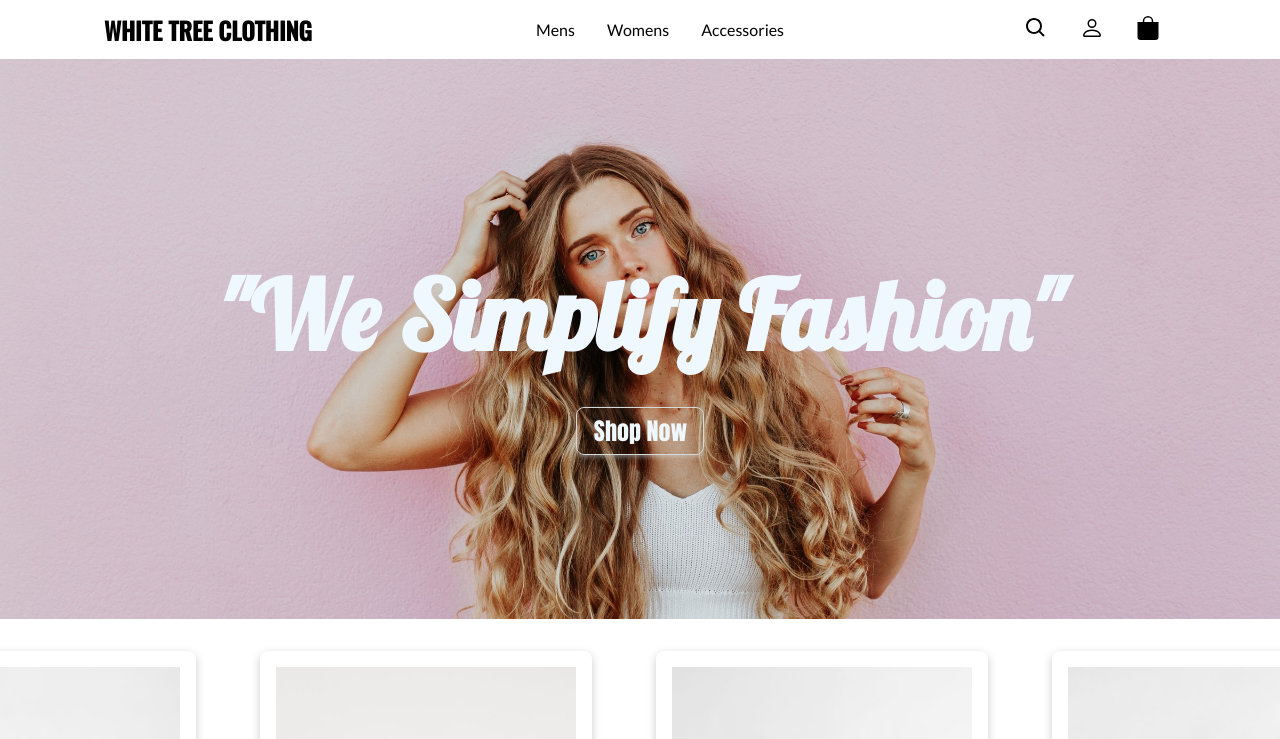
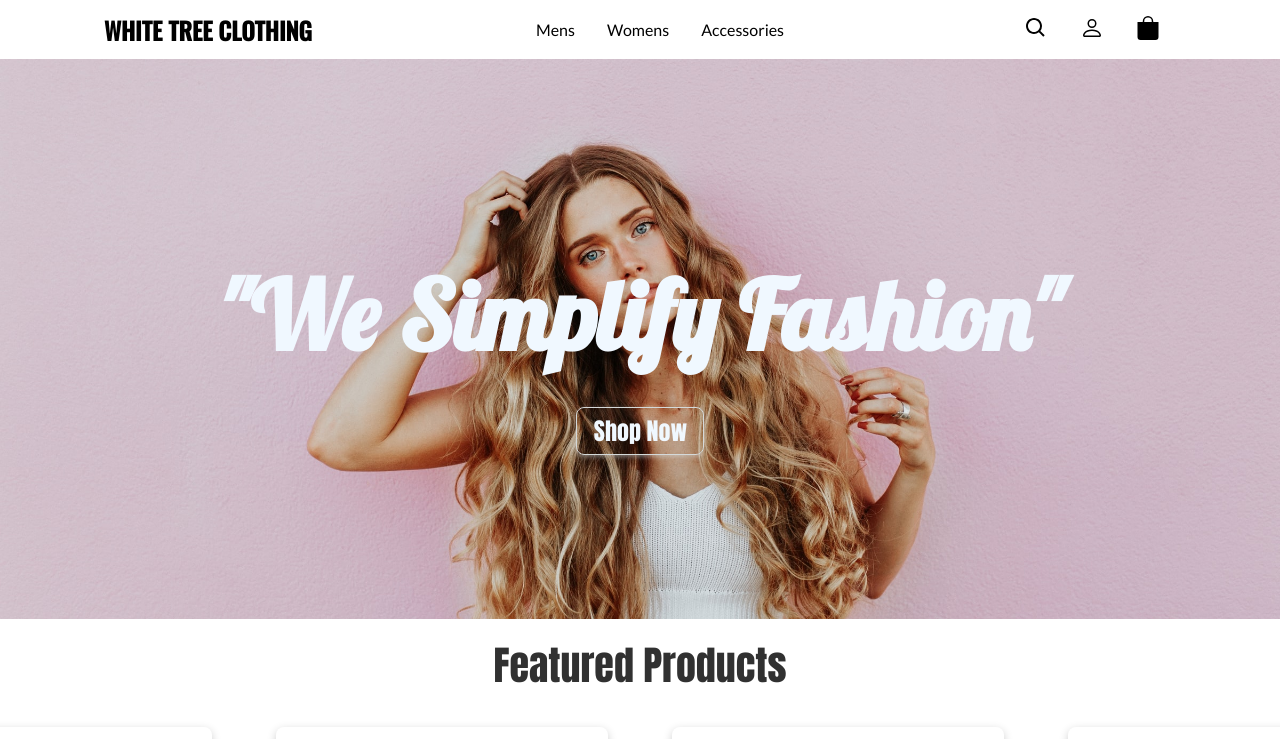
Before and after one commit to StallonesHyper/WTC-Apparels, a React (Create React App) app: page / in a window 1280 px wide. Shown: the top 739 px of the page. Built offline with nearby package versions, Linux system fonts and the light colour scheme.

Commit message:
Updated For Changes To Occur v1.0

```diff
--- a/src/Components/CardSection.css
+++ b/src/Components/CardSection.css
@@ -6,3 +6,12 @@
   margin: auto;
   padding: 0 1rem; */
 }
+
+.SectionHeading {
+  font-family: Impact, sans-serif;
+  font-size: 2.5rem;
+  font-weight: 200;
+  text-align: center;
+  margin-top: 1rem;
+  color: rgb(49, 49, 49);
+}
--- a/src/Components/CardSection.jsx
+++ b/src/Components/CardSection.jsx
@@ -10,6 +10,11 @@ import Divider from "@mui/material/Divider";
 import "./CardSection.css";
 function CardSection() {
   return (
+    <>
+      <h2 className="SectionHeading" style={{}}>
+        Featured Products
+      </h2>
+      {/* <Divider variant="middle"></Divider> */}
       <div className="CardSection">
         <Card
           productImage={White}
@@ -31,10 +36,10 @@ function CardSection() {
           productName="Relaxed Grey Hoodie"
           productPrice="1999/-"
         ></Card>
-
-      <Divider variant="middle" />
         {/* NOTE: Divider Not Rendering */}
       </div>
+      {/* <Divider variant="middle" width="2%"></Divider> */}
+    </>
   );
 }
 
```
Lines whose indentation alone changed are shown as unchanged.
